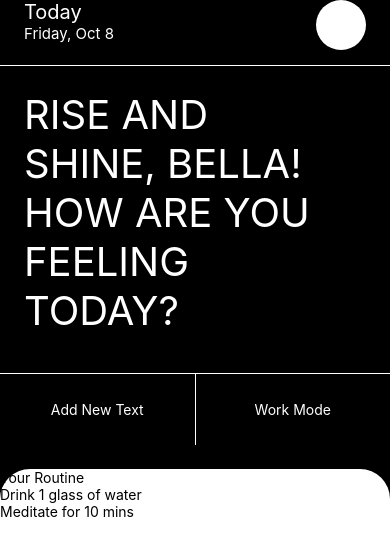
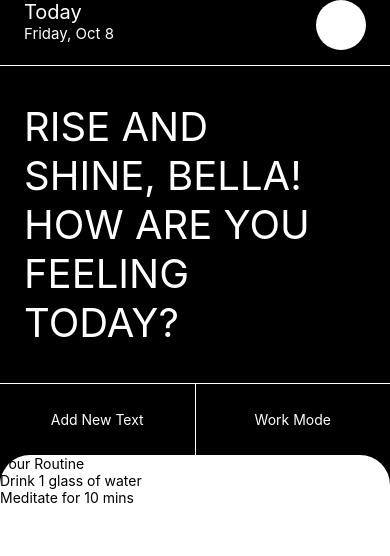
Before and after one commit to MyoThuKha/ToDo-app, a React Native app: screen / in a window 390 px wide. Shown: the top 556 px of the page. Built offline with nearby package versions, Linux system fonts and the light colour scheme.

Commit message:
fixed gap and layout

```diff
--- a/App.tsx
+++ b/App.tsx
@@ -16,8 +16,8 @@ export default function App() {
   return (
     <View style={styles.container}>
       <ExpoBar style="auto" />
-      <View style={styles.section1}>
-        {/* time and account */}
+
+      {/* App bar*/}
       <View style={styles.header}>
         <View>
           <Text style={styles.today}>Today</Text>
@@ -27,11 +27,12 @@ export default function App() {
       </View>
 
       {/* greeting */}
-        <View style={styles.middle}>
+      <View style={styles.section1}>
         <View style={styles.greet}>
           <Text style={styles.mainText}>
             rise and{"\n"}shine, {name}!{"\n"}how are you feeling{"\n"}today?
           </Text>
+          <TouchableOpacity style={styles.goTo}></TouchableOpacity>
         </View>
 
         <View style={styles.btnSection}>
@@ -44,7 +45,6 @@ export default function App() {
           <TouchableOpacity style={styles.btn}>
             <Text style={styles.btnText}>Work mode</Text>
           </TouchableOpacity>
-          </View>
         </View>
       </View>
 
@@ -61,11 +61,9 @@ const styles = StyleSheet.create({
     height: "100%",
     backgroundColor: background(),
   },
-  section1: {
-    flex: 5,
-  },
 
   //------------------------
+  // App Bar
   header: {
     paddingHorizontal: 24,
     borderBottomColor: foreground(),
@@ -90,12 +88,16 @@ const styles = StyleSheet.create({
   },
 
   //------------------------
-  middle: {
-    paddingVertical: 24,
+  section1: {
+    justifyContent: "space-between",
     flex: 1,
   },
+
+  //-----------------------
   greet: {
     flex: 1,
+    justifyContent: "center",
+    position: "relative",
   },
   mainText: {
     color: foreground(),
@@ -104,6 +106,9 @@ const styles = StyleSheet.create({
     textTransform: "uppercase",
   },
 
+  goTo: {},
+
+  //------------------------
   //Buttons
   btnSection: {
     borderTopColor: foreground(),
--- a/components/tasks.tsx
+++ b/components/tasks.tsx
@@ -19,7 +19,7 @@ export default Tasks;
 
 const styles = StyleSheet.create({
   section2: {
-    flex: 4,
+    flex: 1,
     borderTopRightRadius: 30,
     borderTopLeftRadius: 30,
   },
```
Lines whose indentation alone changed are shown as unchanged.
